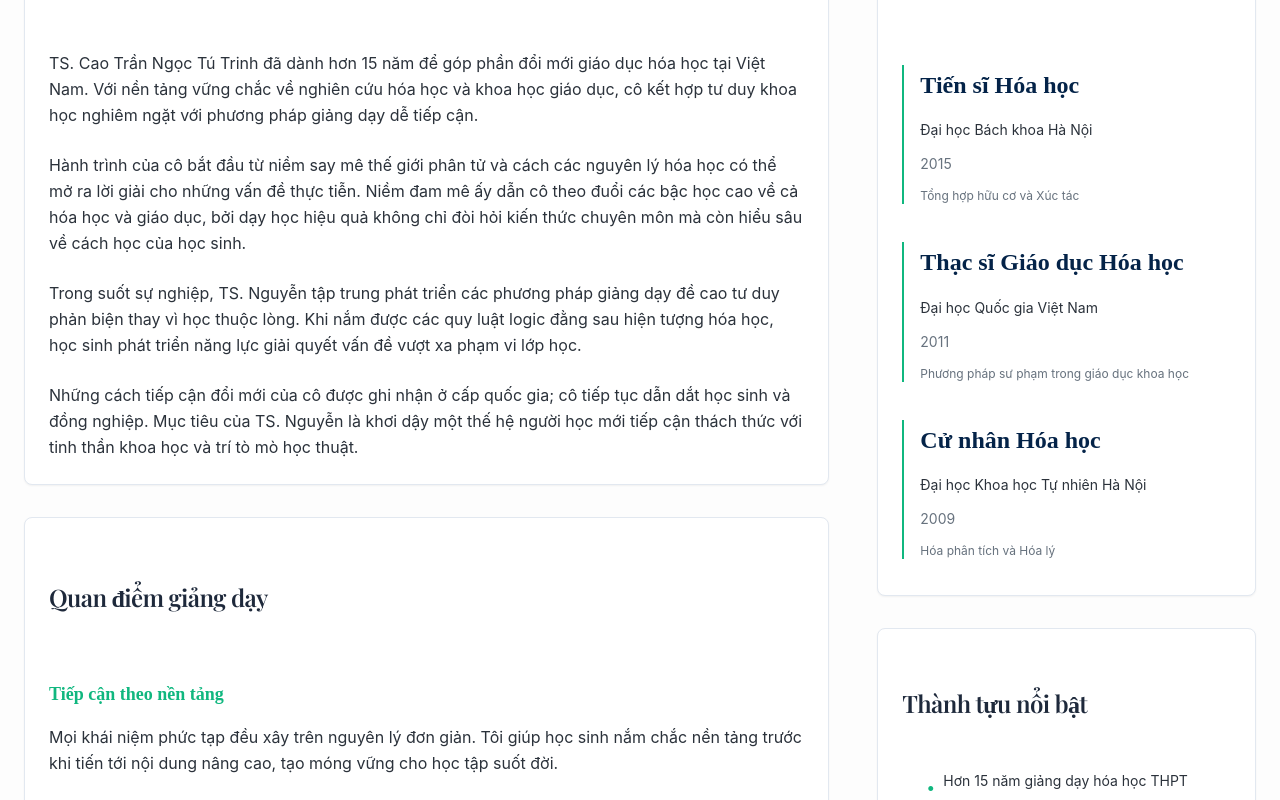
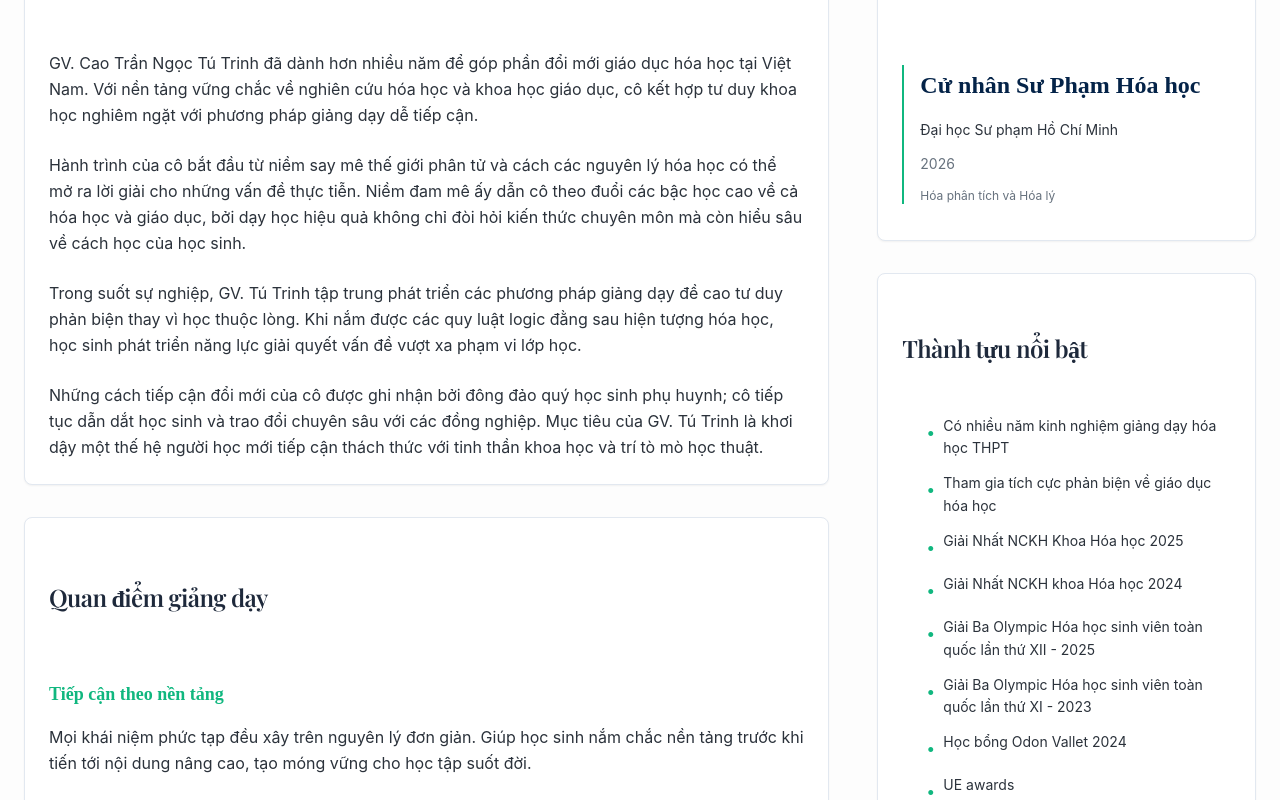
Before and after one commit to thaphoahoc/frontend-web, a React (Vite) app: page /about in a window 1280 px wide. Shown: the part 480-1280 px from the top of the page. Built offline with nearby package versions, Linux system fonts and the light colour scheme.

Commit message:
update about

```diff
--- a/src/pages/About.tsx
+++ b/src/pages/About.tsx
@@ -28,14 +28,14 @@ type Copy = {
 
 const COPY: Record<"vi" | "en", Copy> = {
   en: {
-    title: "About Dr. Cao Tran Ngoc Tu Trinh",
+    title: "About Ms. Cao Trần Ngọc Tú Trinh",
     tagline:
       "A passionate educator dedicated to transforming chemistry education through scientific thinking, logical reasoning, and evidence-based learning approaches.",
     biography: [
-      "Dr. Cao Tran Ngoc Tu Trinh has dedicated over 15 years to revolutionizing chemistry education in Vietnam. With a strong foundation in both chemistry research and educational pedagogy, she brings a unique perspective that combines rigorous scientific thinking with accessible teaching methods.",
-      "Her journey began with a deep fascination for the molecular world and how understanding chemical principles could unlock solutions to real-world problems. This passion led her to pursue advanced degrees in both chemistry and education, recognizing that effective teaching requires not just subject expertise, but also a deep understanding of how students learn.",
-      "Throughout her career, Dr. Nguyen has focused on developing teaching methodologies that emphasize critical thinking over memorization. She believes that when students understand the logical patterns underlying chemical phenomena, they develop problem-solving skills that extend far beyond the chemistry classroom.",
-      "Her innovative approaches have been recognized nationally, and she continues to mentor both students and fellow educators. Dr. Nguyen's ultimate goal is to inspire a new generation of thinkers who approach challenges with scientific rigor and intellectual curiosity."
+      "Ms. Cao Trần Ngọc Tú Trinh is an educator committed to renewing chemistry education in Vietnam. With a solid grounding in chemistry and education, she pairs rigorous scientific thinking with accessible, student-centered teaching methods.",
+      "Her journey began with a fascination for the molecular world and the belief that core chemical principles can illuminate solutions to real-world problems. This passion has guided her studies and classroom practice, where effective teaching blends subject expertise with a deep understanding of how students learn.",
+      "Throughout her work, Ms. Tú Trinh prioritizes approaches that cultivate critical thinking over rote memorization. By helping students see the logical patterns behind chemical phenomena, she nurtures problem-solving skills that reach beyond the chemistry classroom.",
+      "Her learner-focused, evidence-informed methods have been well received by students and parents alike. She continues to support learners and collaborate closely with fellow educators, aiming to inspire a new generation that tackles challenges with scientific rigor and intellectual curiosity."
     ],
     teachingPhilosophyTitle: "Teaching Philosophy",
     teachingPillars: [
@@ -60,55 +60,46 @@ const COPY: Record<"vi" | "en", Copy> = {
           "Chemistry concepts are always connected to real-world applications, helping students see the relevance and importance of their studies in daily life and future careers."
       }
     ],
-    educationTitle: "Education Background",
+    educationTitle: "Educational Background",
     education: [
       {
-        degree: "Ph.D. in Chemistry",
-        institution: "Hanoi University of Science and Technology",
-        year: "2015",
-        focus: "Organic Synthesis and Catalysis"
-      },
-      {
-        degree: "M.Sc. in Chemistry Education",
-        institution: "Vietnam National University",
-        year: "2011",
-        focus: "Pedagogical Methods in Science Education"
-      },
-      {
-        degree: "B.Sc. in Chemistry",
-        institution: "Hanoi University of Science",
-        year: "2009",
+        degree: "B.Ed. in Chemistry Education",
+        institution: "Ho Chi Minh City University of Education",
+        year: "2026",
         focus: "Analytical and Physical Chemistry"
       }
     ],
     achievementsTitle: "Key Achievements",
     achievements: [
-      "15+ years of high school chemistry teaching experience",
-      "Published 25+ peer-reviewed articles on chemistry education",
-      "Winner of National Excellence in Teaching Award (2020)",
-      "Developed innovative curriculum adopted by 50+ schools",
-      "Mentor to 200+ students who pursued STEM careers"
+      "Active contributor to discourse on chemistry education",
+      "First Prize, Faculty of Chemistry Scientific Research (2025)",
+      "First Prize, Faculty of Chemistry Scientific Research (2024)",
+      "Third Prize, Vietnam National Student Chemistry Olympiad XII (2025)",
+      "Third Prize, Vietnam National Student Chemistry Olympiad XI (2023)",
+      "Odon Vallet Scholarship (2024)",
+      "UE awards"
     ],
     contactTitle: "Get in Touch",
-    contactLead: "Interested in discussing chemistry education or collaboration opportunities?",
+    contactLead:
+      "Interested in discussing chemistry education or collaboration opportunities?",
     contactCta: "Contact Me →"
   },
   vi: {
-    title: "Giới thiệu về TS. Cao Trần Ngọc Tú Trinh",
+    title: "Giới thiệu về GV. Cao Trần Ngọc Tú Trinh",
     tagline:
       "Nhà giáo tận tâm với sứ mệnh đổi mới giáo dục hóa học thông qua tư duy khoa học, lập luận logic và phương pháp học tập dựa trên bằng chứng.",
     biography: [
-      "TS. Cao Trần Ngọc Tú Trinh đã dành hơn 15 năm để góp phần đổi mới giáo dục hóa học tại Việt Nam. Với nền tảng vững chắc về nghiên cứu hóa học và khoa học giáo dục, cô kết hợp tư duy khoa học nghiêm ngặt với phương pháp giảng dạy dễ tiếp cận.",
+      "GV. Cao Trần Ngọc Tú Trinh đã dành hơn nhiều năm để góp phần đổi mới giáo dục hóa học tại Việt Nam. Với nền tảng vững chắc về nghiên cứu hóa học và khoa học giáo dục, cô kết hợp tư duy khoa học nghiêm ngặt với phương pháp giảng dạy dễ tiếp cận.",
       "Hành trình của cô bắt đầu từ niềm say mê thế giới phân tử và cách các nguyên lý hóa học có thể mở ra lời giải cho những vấn đề thực tiễn. Niềm đam mê ấy dẫn cô theo đuổi các bậc học cao về cả hóa học và giáo dục, bởi dạy học hiệu quả không chỉ đòi hỏi kiến thức chuyên môn mà còn hiểu sâu về cách học của học sinh.",
-      "Trong suốt sự nghiệp, TS. Nguyễn tập trung phát triển các phương pháp giảng dạy đề cao tư duy phản biện thay vì học thuộc lòng. Khi nắm được các quy luật logic đằng sau hiện tượng hóa học, học sinh phát triển năng lực giải quyết vấn đề vượt xa phạm vi lớp học.",
-      "Những cách tiếp cận đổi mới của cô được ghi nhận ở cấp quốc gia; cô tiếp tục dẫn dắt học sinh và đồng nghiệp. Mục tiêu của TS. Nguyễn là khơi dậy một thế hệ người học mới tiếp cận thách thức với tinh thần khoa học và trí tò mò học thuật."
+      "Trong suốt sự nghiệp, GV. Tú Trinh tập trung phát triển các phương pháp giảng dạy đề cao tư duy phản biện thay vì học thuộc lòng. Khi nắm được các quy luật logic đằng sau hiện tượng hóa học, học sinh phát triển năng lực giải quyết vấn đề vượt xa phạm vi lớp học.",
+      "Những cách tiếp cận đổi mới của cô được ghi nhận bởi đông đảo quý học sinh phụ huynh; cô tiếp tục dẫn dắt học sinh và trao đổi chuyên sâu với các đồng nghiệp. Mục tiêu của GV. Tú Trinh là khơi dậy một thế hệ người học mới tiếp cận thách thức với tinh thần khoa học và trí tò mò học thuật."
     ],
     teachingPhilosophyTitle: "Quan điểm giảng dạy",
     teachingPillars: [
       {
         title: "Tiếp cận theo nền tảng",
         body:
-          "Mọi khái niệm phức tạp đều xây trên nguyên lý đơn giản. Tôi giúp học sinh nắm chắc nền tảng trước khi tiến tới nội dung nâng cao, tạo móng vững cho học tập suốt đời."
+          "Mọi khái niệm phức tạp đều xây trên nguyên lý đơn giản. Giúp học sinh nắm chắc nền tảng trước khi tiến tới nội dung nâng cao, tạo móng vững cho học tập suốt đời."
       },
       {
         title: "Lập luận dựa trên bằng chứng",
@@ -129,37 +120,30 @@ const COPY: Record<"vi" | "en", Copy> = {
     educationTitle: "Nền tảng học vấn",
     education: [
       {
-        degree: "Tiến sĩ Hóa học",
-        institution: "Đại học Bách khoa Hà Nội",
-        year: "2015",
-        focus: "Tổng hợp hữu cơ và Xúc tác"
-      },
-      {
-        degree: "Thạc sĩ Giáo dục Hóa học",
-        institution: "Đại học Quốc gia Việt Nam",
-        year: "2011",
-        focus: "Phương pháp sư phạm trong giáo dục khoa học"
-      },
-      {
-        degree: "Cử nhân Hóa học",
-        institution: "Đại học Khoa học Tự nhiên Hà Nội",
-        year: "2009",
+        degree: "Cử nhân Sư Phạm Hóa học",
+        institution: "Đại học Sư phạm Hồ Chí Minh",
+        year: "2026",
         focus: "Hóa phân tích và Hóa lý"
       }
     ],
     achievementsTitle: "Thành tựu nổi bật",
     achievements: [
-      "Hơn 15 năm giảng dạy hóa học THPT",
-      "25+ bài báo phản biện về giáo dục hóa học",
-      "Giải thưởng Nhà giáo Xuất sắc Cấp quốc gia (2020)",
-      "Phát triển chương trình đổi mới được 50+ trường áp dụng",
-      "Cố vấn cho 200+ học sinh theo đuổi các ngành STEM"
+      "Có nhiều năm kinh nghiệm giảng dạy hóa học THPT",
+      "Tham gia tích cực phản biện về giáo dục hóa học",
+      "Giải Nhất NCKH Khoa Hóa học 2025",
+      "Giải Nhất NCKH khoa Hóa học 2024",
+      "Giải Ba Olympic Hóa học sinh viên toàn quốc lần thứ XII - 2025",
+      "Giải Ba Olympic Hóa học sinh viên toàn quốc lần thứ XI - 2023",
+      "Học bổng Odon Vallet 2024",
+      "UE awards"
     ],
     contactTitle: "Liên hệ",
-    contactLead: "Bạn quan tâm thảo luận về giáo dục hóa học hoặc cơ hội hợp tác?",
+    contactLead:
+      "Bạn quan tâm thảo luận về giáo dục hóa học hoặc cơ hội hợp tác?",
     contactCta: "Liên hệ →"
   }
 };
+
 
 const About = () => {
   const { language, toggleLanguage } = useLanguage();
--- a/src/pages/Contact.tsx
+++ b/src/pages/Contact.tsx
@@ -23,7 +23,7 @@ interface FormData {
 
 const copy: Record<"vi" | "en", any> = {
   en: {
-    pageTitle: "Contact Dr. Cao Tran Ngoc Tu Trinh",
+    pageTitle: "Contact Ms. Cao Tran Ngoc Tu Trinh",
     pageIntro:
       "Ready to begin your chemistry learning journey? Have questions about courses or teaching methods? I'd love to hear from you.",
     sendTitle: "Send a Message",
@@ -97,7 +97,7 @@ const copy: Record<"vi" | "en", any> = {
     badge: "English",
   },
   vi: {
-    pageTitle: "Liên hệ TS. Cao Trần Ngọc Tú Trinh",
+    pageTitle: "Liên hệ GV. Cao Trần Ngọc Tú Trinh",
     pageIntro:
       "Sẵn sàng bắt đầu hành trình học Hóa học? Có câu hỏi về các khóa học hoặc phương pháp giảng dạy? Tôi rất vui được lắng nghe bạn.",
     sendTitle: "Gửi tin nhắn",
```
